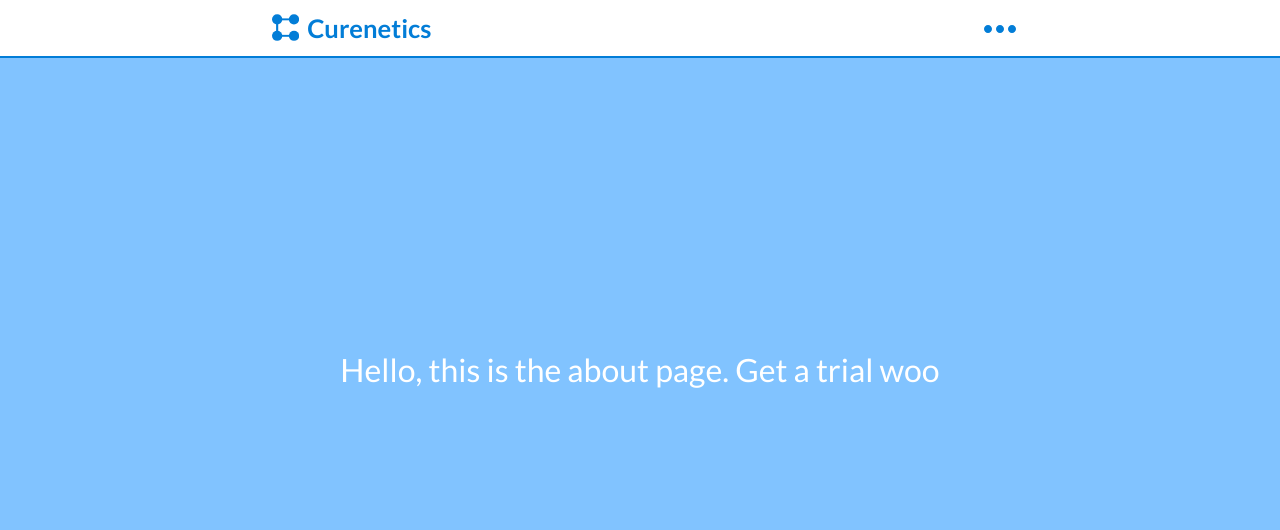
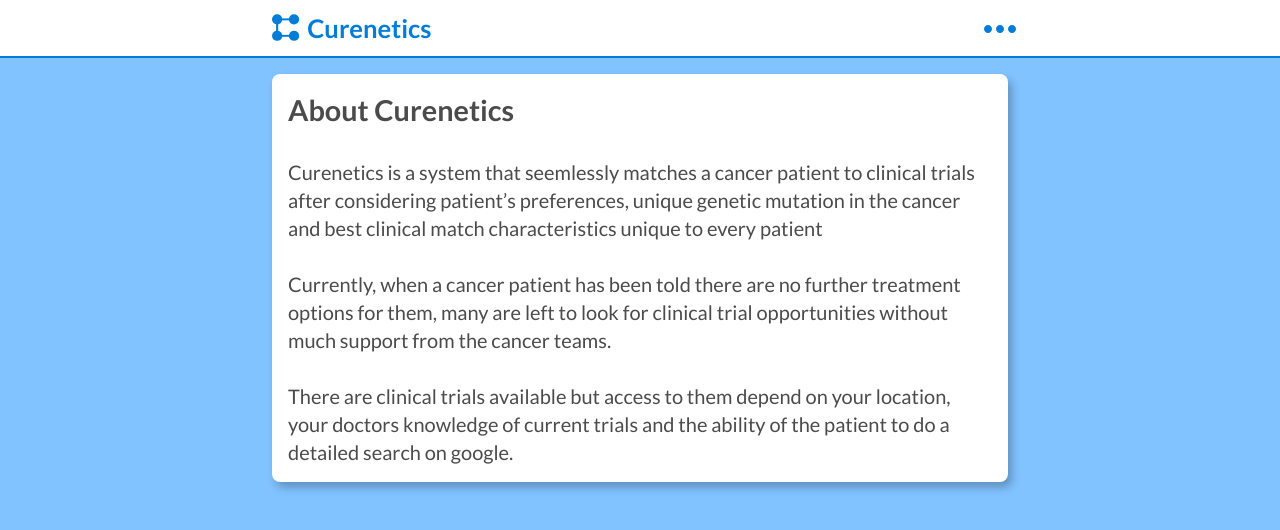
Before and after one commit to fac-15/Curenetics, a React (Vite) app: page /about in a window 1280 px wide. Shown: the top 530 px of the page. Built offline with nearby package versions, Linux system fonts and the light colour scheme.

Commit message:
Added text and styling to about page

```diff
--- a/src/Components/About/About.js
+++ b/src/Components/About/About.js
@@ -1,9 +1,30 @@
 import React from "react";
+import "./about.css";
 
 const About = () => {
   return (
-    <section className="main-section home">
-      <h1>Hello, this is the about page. Get a trial woo</h1>
+    <section className="main-section about">
+      <div className="about-card">
+        <h3>About Curenetics</h3>
+        <br />
+        <p>
+          Curenetics is a system that seemlessly matches a cancer patient to clinical trials after
+          considering patient’s preferences, unique genetic mutation in the cancer and best clinical
+          match characteristics unique to every patient
+        </p>
+        <br />
+        <p>
+          Currently, when a cancer patient has been told there are no further treatment options for
+          them, many are left to look for clinical trial opportunities without much support from the
+          cancer teams.
+        </p>
+        <br />
+        <p>
+          There are clinical trials available but access to them depend on your location, your
+          doctors knowledge of current trials and the ability of the patient to do a detailed search
+          on google.
+        </p>
+      </div>
     </section>
   );
 };
--- /dev/null
+++ b/src/Components/About/about.css
@@ -0,0 +1,15 @@
+
+  .about-card {
+    position: relative;
+    background-color: white;
+    margin-top: 1rem;
+    padding: 1rem;
+    border-radius: 0.5rem;
+    box-shadow: 0.25rem 0.35rem 0.5rem rgba(0, 0, 0, 0.25);
+  }
+
+  /* headings */
+  .about-card h3 {
+    font-size: 1.8rem;
+    font-weight: var(--bold);
+  }
```
